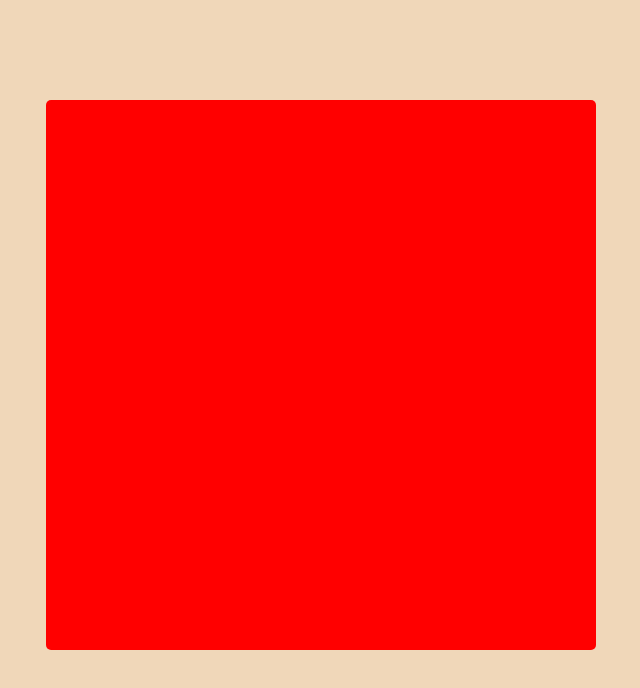
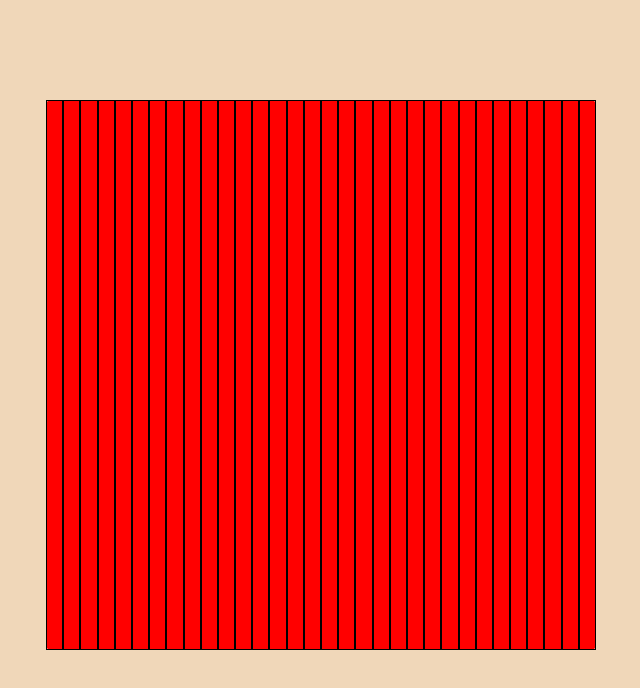
Before and after one commit to HugoTurtle/ETCH-A-SKETCH, a plain HTML site: page index.html in a window 1280 px wide. Shown: the whole page, without its empty margins (319-959 px from the left). Drawn offline with Linux system fonts and the light colour scheme.

Commit message:
Make the divs visible with borders

```diff
--- a/main.js
+++ b/main.js
@@ -4,6 +4,7 @@ function createGridOfSquareDivs(gridDimension) {
 
     for(let i = 0; i < gridDimension * 2; ++i) {
         const squareDiv = document.createElement("div");
+        squareDiv.classList.toggle("square");
         container.appendChild(squareDiv);
     }
 
--- a/styles.css
+++ b/styles.css
@@ -13,4 +13,10 @@ body {
     background-color: red;
     width: 550px;
     height: 550px;
+    display: flex;
+    flex-flow: wrap;
 }
+.square {
+    border: 1px black solid;
+    flex: 1;
+}
```
